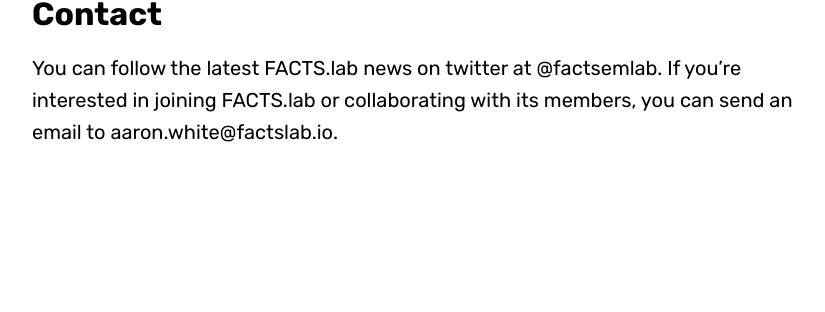
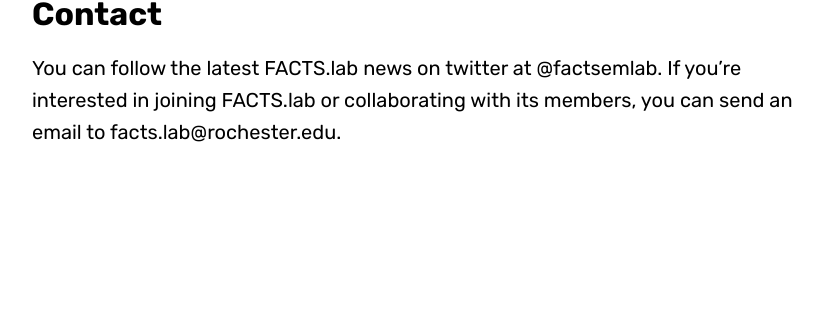
Before and after one commit to FACTSlab/factslab.github.io, a Jekyll site: the page built from index.md, in a window 1280 px wide. Shown: the part 855-1167 px from the top of the page, without its empty margins (224-1049 px from the left). Built offline with Jekyll 4.4.1, drawn with Linux system fonts in a browser that asks for light colours; some web fonts are replaced.

Commit message:
updated email to rochester.edu address

```diff
--- a/_config.yml
+++ b/_config.yml
@@ -27,7 +27,7 @@
 author:
   fullname                  : FACTS.lab
   rss                       : false # generate RSS feed and show it's icon in header
-  mail                      : aaron.white@factslab.io # change to your e-mail address
+  mail                      : facts.lab@rochester.edu # change to your e-mail address
   twitter                   : factsemlab
   github                    : factslab
   #youtube                   : youtube-user-name
--- a/index.md
+++ b/index.md
@@ -21,6 +21,6 @@
 
 # Contact
 
-You can follow the latest FACTS.lab news on twitter at [@factsemlab](https://twitter.com/factsemlab). <!-- All code and data FACTS.lab produces can be found on [github](https://github.com/FACTSlab). --> If you're interested in joining FACTS.lab or collaborating with its members, you can send an email to [aaron.white@factslab.io](mailto:aaron.white@factslab.io).
+You can follow the latest FACTS.lab news on twitter at [@factsemlab](https://twitter.com/factsemlab). <!-- All code and data FACTS.lab produces can be found on [github](https://github.com/FACTSlab). --> If you're interested in joining FACTS.lab or collaborating with its members, you can send an email to [facts.lab@rochester.edu](mailto:facts.lab@rochester.edu).
 
 </div>
```
